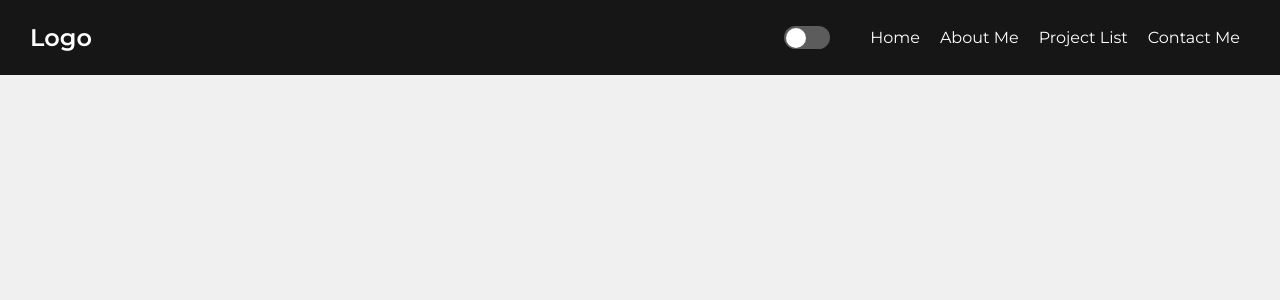
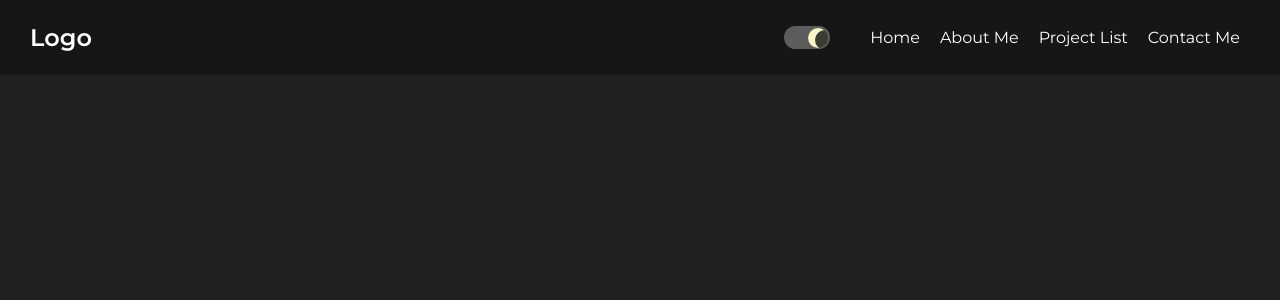
Before and after one commit to Zack1808/portofolio, a React (Create React App) app: page / in a window 1280 px wide. Shown: the top 300 px of the page. Built offline with nearby package versions, Linux system fonts and the light colour scheme.

Commit message:
Added dark mode

```diff
--- a/src/components/App.js
+++ b/src/components/App.js
@@ -1,4 +1,4 @@
-import React from 'react';
+import React, { useState } from 'react';
 import { BrowserRouter, Routes, Route } from 'react-router-dom'
 
 // Importing the style file
@@ -26,9 +26,14 @@ const URLS = [
 
 // Creating the App component
 const App = () => {
+
+    const [darkMode, setDarkMode] = useState(true);
+
     return (
         <BrowserRouter basename={process.env.PUBLIC_URL}>
-            <Navbar urls={URLS} />
+            <div className={`container ${darkMode && "dark"}`}>
+                <Navbar urls={URLS} switchToggle={darkMode} setSwitchToggle={setDarkMode}/>
+            </div>
         </BrowserRouter>
     )
 }
--- a/src/components/Navbar.js
+++ b/src/components/Navbar.js
@@ -9,7 +9,7 @@ import SwitchButton from './SwitchButton';
 import '../css/Navbar.css';
 
 // Creating the Navbar component
-const Navbar = ({ urls }) => {
+const Navbar = ({ urls, switchToggle, setSwitchToggle }) => {
 
     const [toggle, setToggle] = useState(false)
     let n = .1;
@@ -18,7 +18,7 @@ const Navbar = ({ urls }) => {
         <nav className='navbar'>
             <Link to="/"  className="logo" onClick={() => setToggle(false)}><h2>Logo</h2></Link>
             <div className="navbar-container">
-                <SwitchButton />
+                <SwitchButton toggle={switchToggle} setToggle={setSwitchToggle} />
                 <div className="navbar-hamburger">
                     <Hamburger color="white" toggle={setToggle} toggled={toggle} duration={.5} easing="ease-in-out" rounded/>
                 </div>
--- a/src/components/SwitchButton.js
+++ b/src/components/SwitchButton.js
@@ -1,4 +1,4 @@
-import React, { useState } from 'react'
+import React from 'react'
 import { motion } from 'framer-motion'
 
 // Importing the style file
@@ -12,9 +12,7 @@ const spring = {
 }
 
 // Creating the SwitchButton component
-const SwitchButton = () => {
-
-    const [toggle, setToggle] = useState(false);
+const SwitchButton = ({ toggle, setToggle}) => {
 
     return (
         <div className='switch' data-toggle={toggle} onClick={() => setToggle(!toggle)}>
--- a/src/css/App.css
+++ b/src/css/App.css
@@ -11,9 +11,15 @@
 
 }
 
-body {
+.container {
     height: 100vh;
     overflow-y: scroll;
     overflow-x: none;
     background-color: #f1f0f0;
+    transition: background-color .7s;
 }
+
+.container.dark {
+    background-color: rgb(32, 32, 32);
+    transition: background-color .7s;
+}
--- a/src/css/SwitchButton.css
+++ b/src/css/SwitchButton.css
@@ -20,4 +20,11 @@
     height: 20px;
     background-color: #fff;
     border-radius: 50%;
+    transition: box-shadow .3s, background-color .3s
 }
+
+.switch[data-toggle="true"] .handle {
+    background-color: rgb(60, 60, 52);
+    box-shadow: inset 7px 2px 0 0px #f9f7c6;
+    transition: box-shadow .3s, background-color .3s;
+}
```
